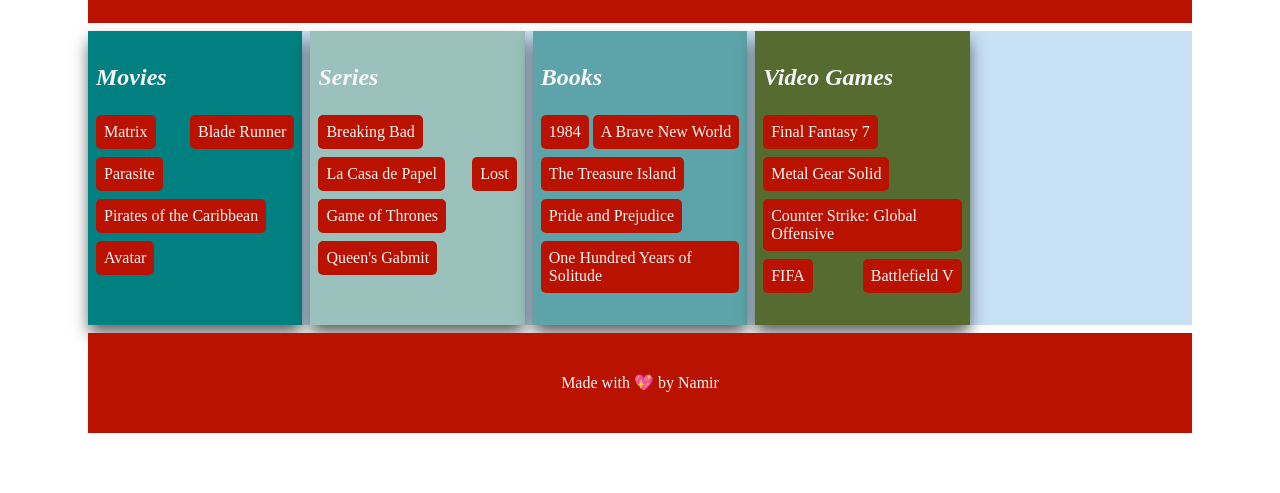
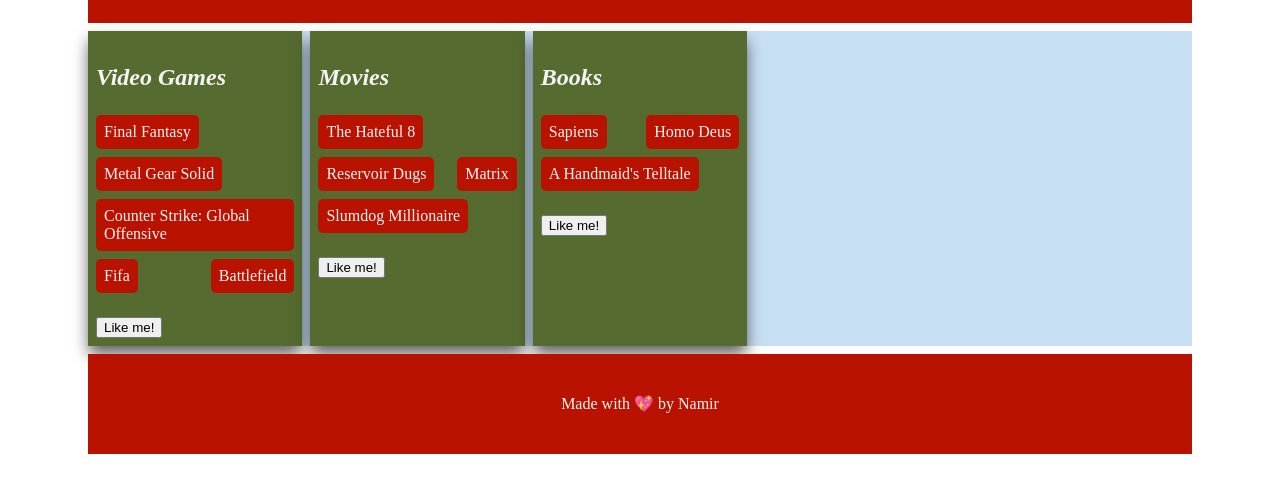
Before and after one commit to namirsab/css-layout-example, a plain HTML site: page index.html in a window 1280 px wide. Shown: the part 85-578 px from the top of the page. Drawn offline with Linux system fonts and the light colour scheme.

Commit message:
Enable add dynamic cards based on data

```diff
--- a/index.html
+++ b/index.html
@@ -13,48 +13,8 @@
         <h1 class="header-title">Things I like</h1>
       </div>
     </header>
-    <main class="content">
-      <section class="interest-box movies">
-        <h2>Movies</h2>
-        <ul class="interest-box-items">
-          <li>Matrix</li>
-          <li>Blade Runner</li>
-          <li>Parasite</li>
-          <li>Pirates of the Caribbean</li>
-          <li>Avatar</li>
-        </ul>
-      </section>
-      <section class="interest-box series">
-        <h2>Series</h2>
-        <ul class="interest-box-items">
-          <li>Breaking Bad</li>
-          <li>La Casa de Papel</li>
-          <li>Lost</li>
-          <li>Game of Thrones</li>
-          <li>Queen's Gabmit</li>
-        </ul>
-      </section>
-      <section class="interest-box books">
-        <h2>Books</h2>
-        <ul class="interest-box-items">
-          <li>1984</li>
-          <li>A Brave New World</li>
-          <li>The Treasure Island</li>
-          <li>Pride and Prejudice</li>
-          <li>One Hundred Years of Solitude</li>
-        </ul>
-      </section>
-      <section class="interest-box video-games">
-        <h2>Video Games</h2>
-        <ul class="interest-box-items">
-          <li>Final Fantasy 7</li>
-          <li>Metal Gear Solid</li>
-          <li>Counter Strike: Global Offensive</li>
-          <li>FIFA</li>
-          <li>Battlefield V</li>
-        </ul>
-      </section>
-    </main>
+    <main class="content"></main>
     <footer class="info-footer">Made with 💖 by Namir</footer>
+    <script src="main.js" type="module"></script>
   </body>
 </html>
--- /dev/null
+++ b/main.js
@@ -0,0 +1,9 @@
+import { data } from "./src/lib/db.js";
+import { createCard } from "./src/lib/card.js";
+
+const content = document.querySelector(".content");
+
+for (let i = 0; i < data.length; i++) {
+  const cardSection = createCard(data[i]);
+  content.append(cardSection);
+}
--- /dev/null
+++ b/src/lib/card.js
@@ -0,0 +1,60 @@
+/*
+{
+    id: 0,
+    title: "Video Games",
+    items: [
+      "Final Fantasy",
+      "Metal Gear Solid",
+      "Counter Strike: Global Offensive",
+      "Fifa",
+      "Battlefield",
+    ],
+  }
+*/
+
+export function createCard(card) {
+  const cardSection = document.createElement("section");
+  cardSection.classList.add("interest-box");
+
+  const h2Title = document.createElement("h2");
+  h2Title.textContent = card.title;
+
+  cardSection.append(h2Title);
+
+  const ulElement = document.createElement("ul");
+  ulElement.classList.add("interest-box-items");
+
+  cardSection.append(ulElement);
+
+  for (let i = 0; i < card.items.length; i++) {
+    const listItemElement = document.createElement("li");
+    listItemElement.textContent = card.items[i];
+    ulElement.append(listItemElement);
+  }
+
+  const likeButton = document.createElement("button");
+  likeButton.classList.add("like-button");
+  likeButton.textContent = "Like me!";
+
+  likeButton.addEventListener("click", () => {
+    console.log(card);
+  });
+
+  cardSection.append(likeButton);
+
+  return cardSection;
+}
+
+/*
+<section class="interest-box">
+  <h2>Video Games</h2>
+  <ul class="interest-box-items">
+    <li>Final Fantasy 7</li>
+    <li>Metal Gear Solid</li>
+    <li>Counter Strike: Global Offensive</li>
+    <li>FIFA</li>
+    <li>Battlefield V</li>
+  </ul>
+  <button> Like me </button>
+</section>
+*/
--- /dev/null
+++ b/src/lib/db.js
@@ -0,0 +1,23 @@
+export const data = [
+  {
+    id: 0,
+    title: "Video Games",
+    items: [
+      "Final Fantasy",
+      "Metal Gear Solid",
+      "Counter Strike: Global Offensive",
+      "Fifa",
+      "Battlefield",
+    ],
+  },
+  {
+    id: 1,
+    title: "Movies",
+    items: ["The Hateful 8", "Reservoir Dugs", "Matrix", "Slumdog Millionaire"],
+  },
+  {
+    id: 2,
+    title: "Books",
+    items: ["Sapiens", "Homo Deus", "A Handmaid's Telltale"],
+  },
+];
--- a/src/styles/page.css
+++ b/src/styles/page.css
@@ -34,24 +34,9 @@
 /* Interest Box */
 .interest-box {
   color: whitesmoke;
+  background-color: darkolivegreen;
   padding: 8px;
   box-shadow: 0 9px 15px -1px rgba(0, 0, 0, 0.63);
-}
-
-.movies {
-  background-color: teal;
-}
-
-.series {
-  background-color: #9bc1bc;
-}
-
-.books {
-  background-color: #5ca4a9;
-}
-
-.video-games {
-  background-color: darkolivegreen;
 }
 
 .interest-box-items {
```
Also changed, not shown: 1 other file.
